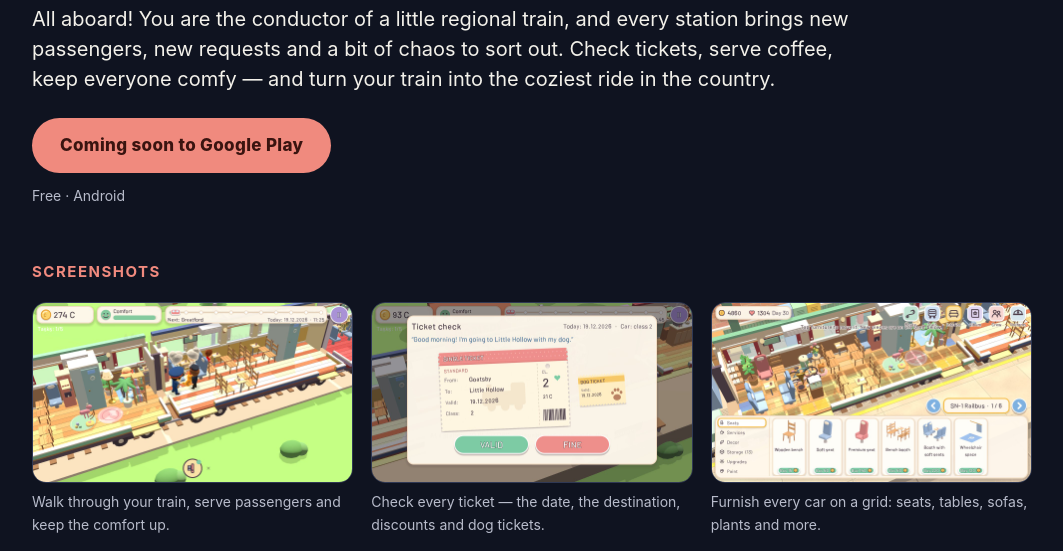
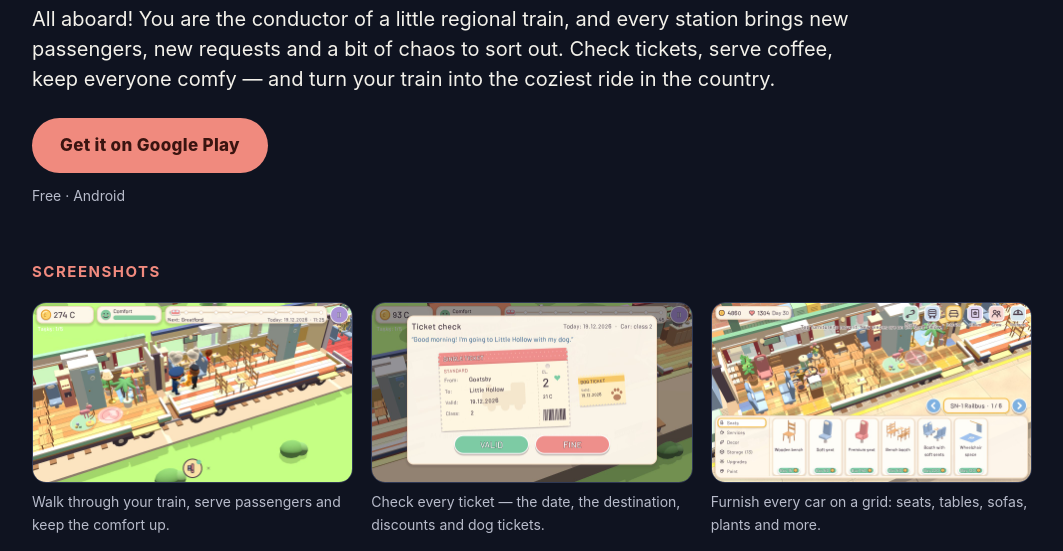
Before and after one commit to darekddev/darekddev.github.io, a plain HTML site: page ticketsplease/index.html in a window 1280 px wide. Shown: the part 182-733 px from the top of the page, without its empty margins (108-1171 px from the left). Drawn offline with Linux system fonts and the light colour scheme.

Commit message:
Tickets, Please! Train Tycoon: przycisk Google Play
Co-Authored-By: Claude Opus 5.5 <noreply@anthropic.com>

```diff
--- a/ticketsplease/index.html
+++ b/ticketsplease/index.html
@@ -5,7 +5,7 @@
   Polityka prywatności obok: /ticketsplease/privacy.html (adres do Play Console) i warunki /ticketsplease/terms.html.
   Obrazki w img/: icon-512.png (= prosze-bilety/art/icon/icon_512.png), shot1…4.jpg (zrzuty build/store a1, a2, a4, a5),
   feature.jpg (zrzut a1 + logo art/logo/logo_en.png).
-  Od 23 XI 2026; gra przed publikacją — zamiast przycisku stoi „Coming soon". Po publikacji zamień <span class="store">
+  Od 23 XI 2026; w Google Play od 27 XI 2026 (przycisk Play). Dawniej „Coming soon" — zamieniono <span class="store">
   na link do https://play.google.com/store/apps/details?id=com.ddmobile.ticketsplease (i „Coming soon" na stronie głównej).
 -->
 <html lang="en">
@@ -13,7 +13,7 @@
 <meta charset="utf-8">
 <meta name="viewport" content="width=device-width, initial-scale=1">
 <title>Tickets, Please! Train Tycoon</title>
-<meta name="description" content="Tickets, Please! Train Tycoon — be a cozy train conductor: check tickets, serve coffee, keep passengers comfy and build your dream train car by car. Coming soon to Google Play.">
+<meta name="description" content="Tickets, Please! Train Tycoon — be a cozy train conductor: check tickets, serve coffee, keep passengers comfy and build your dream train car by car. Free on Google Play.">
 <meta property="og:type" content="website">
 <meta property="og:title" content="Tickets, Please! Train Tycoon">
 <meta property="og:description" content="Be a cozy train conductor: check tickets, serve passengers and build your dream train.">
@@ -44,7 +44,7 @@
       train into the coziest ride in the country.
     </p>
 
-    <span class="store">Coming soon to Google Play</span>
+    <a class="store" href="https://play.google.com/store/apps/details?id=com.ddmobile.ticketsplease">Get it on Google Play</a>
     <p class="store-note">Free · Android</p>
   </header>
 
```
Also changed, not shown: index.html (+2 -2 lines).
